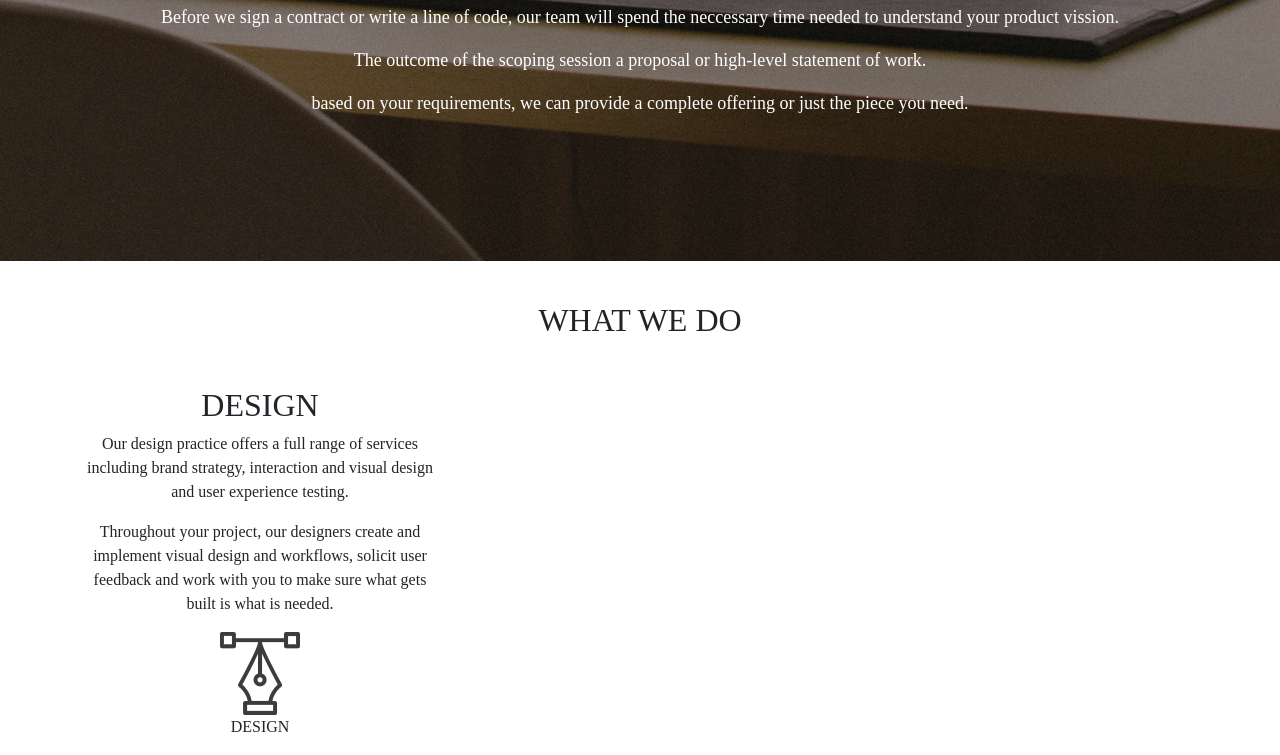
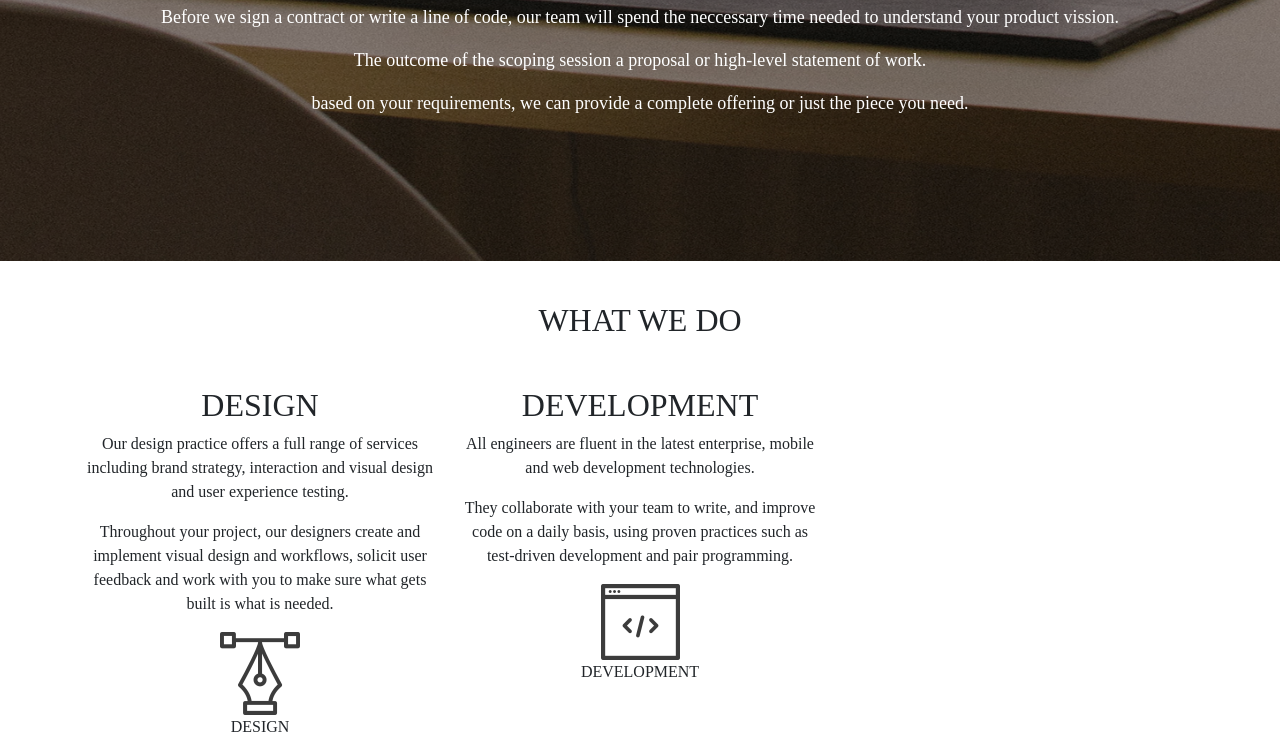
Before and after one commit to abdiali2021/delani, a plain HTML site: page index.html in a window 1280 px wide. Shown: the part 1150-1905 px from the top of the page. Drawn offline with Linux system fonts and the light colour scheme; files whose address does not match are found by name.

Commit message:
add development section

```diff
--- a/index.html
+++ b/index.html
@@ -71,6 +71,19 @@
               <img src="images/design_icon.png" alt="design">
               <p>DESIGN</p>
           </div>
+                </div>
+
+                <div class="col-md-4">
+                    <div id="development">
+                      <h2 class="title">DEVELOPMENT</h2>
+                      <p>All engineers are fluent in the latest enterprise, mobile and web development technologies.</p>
+                         <p>They collaborate with your team to write, and improve code on a daily basis, using proven practices such as test-driven development and pair programming.</p>
+                    </div>
+                    <div id="development-image">
+                      <img src="images/dev_icon.png" alt="development">
+                      <P>DEVELOPMENT</P>
+                    </div>
+                  </div>
 
 
 
```
